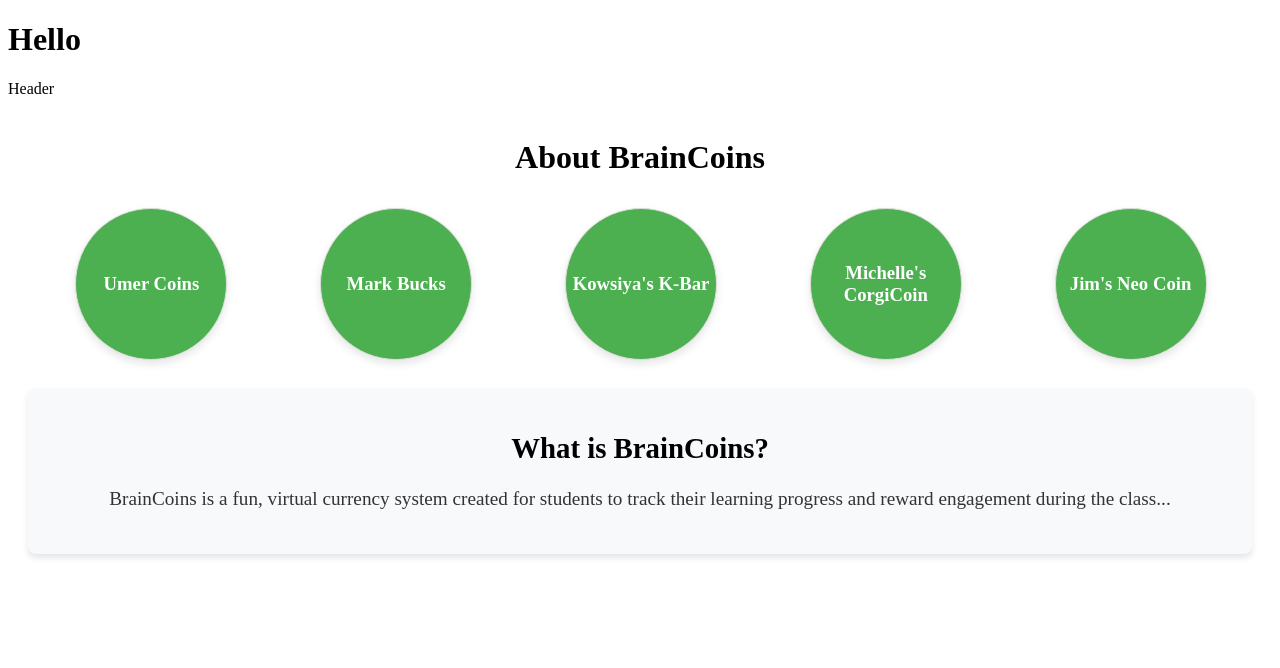
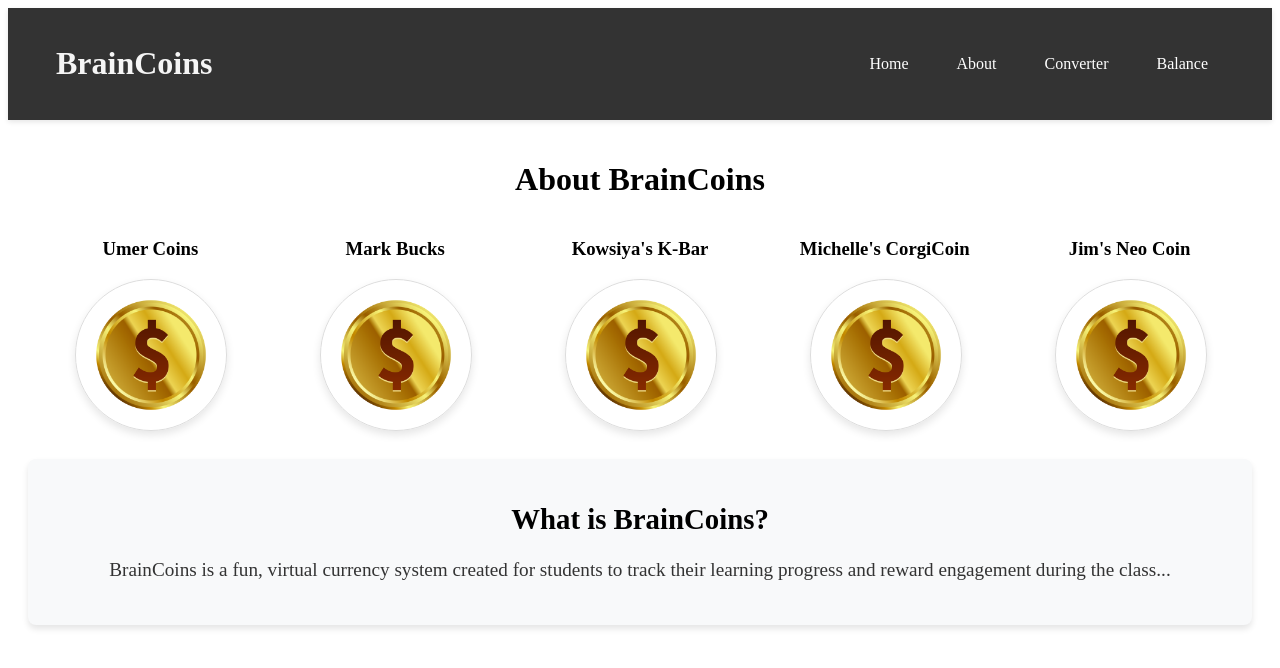
Before and after one commit to gillnim/braincoin-client, a React (Vite) app: page / in a window 1280 px wide. Shown: the top 668 px of the page. Built offline with nearby package versions, Linux system fonts and the light colour scheme.

Commit message:
add: coin image

```diff
--- a/src/App.jsx
+++ b/src/App.jsx
@@ -5,7 +5,6 @@ import Header from './components/Header/Header';
 function App() {
   return (
     <div className='BrainCoins'>
-      <h1>Hello</h1>
       <Header />
       <About />
     </div>
--- a/src/components/About/About.jsx
+++ b/src/components/About/About.jsx
@@ -52,7 +52,7 @@ const About = () => {
                 ))}
             </div>
 
-            {/* Dropdown Section should be here, above "What is BrainCoins?" */}
+
             {selectedCoin && isFlipped && (
                 <div className="coin-info-dropdown">
                     <h3>{selectedCoin.name}</h3>
--- a/src/components/About/About.sass
+++ b/src/components/About/About.sass
@@ -6,7 +6,7 @@
   display: flex
   justify-content: space-around
   margin-bottom: 20px
-  flex-wrap: wrap  // Makes the layout responsive
+  flex-wrap: wrap
 
 .about-app
   padding: 20px
--- a/src/components/CoinCard/CoinCard.jsx
+++ b/src/components/CoinCard/CoinCard.jsx
@@ -20,10 +20,10 @@ const CoinCard = ({ coin, onFlip }) => {
     const instructorImage = instructorImages[coin.name];
 
     return (
-        <div className="coin-card-wrapper">
+        <div className="coin-card-wrapper"><h3>{coin.name || 'Unknown Coin'}</h3>
             <div className={`coin-card ${flipped ? 'flipped' : ''}`} onClick={handleFlip}>
                 <div className="coin-card-front">
-                    <h3>{coin.name || 'Unknown Coin'}</h3>
+
                 </div>
                 <div className="coin-card-back">
                     {instructorImage ? (
--- a/src/components/CoinCard/CoinCard.scss
+++ b/src/components/CoinCard/CoinCard.scss
@@ -23,8 +23,11 @@
     }
 
     .coin-card-front {
-        background-color: #4caf50;
-        color: white;
+        background-image: url('../../images/coin.png'); // Add your background image here
+        background-size: cover;
+        background-position: center;
+        color: rgb(0, 0, 0);
+        text-shadow: 1px 1px 4px rgba(0, 0, 0, 0.5); // Optional: text shadow for better readability
     }
 
     .coin-card-back {
--- a/src/components/Header/Header.jsx
+++ b/src/components/Header/Header.jsx
@@ -1,9 +1,30 @@
-import React from 'react'
+import React from 'react';
+import './Header.scss';
 
 const Header = () => {
     return (
-        <div>Header</div>
-    )
-}
+        <header className="header">
+            <div className="header-container">
+                <h1 className="header-title">BrainCoins</h1>
+                <nav className="nav">
+                    <ul className="nav-list">
+                        <li className="nav-item">
+                            <a href="/" className="nav-link">Home</a>
+                        </li>
+                        <li className="nav-item">
+                            <a href="/about" className="nav-link">About</a>
+                        </li>
+                        <li className="nav-item">
+                            <a href="/converter" className="nav-link">Converter</a>
+                        </li>
+                        <li className="nav-item">
+                            <a href="/balance" className="nav-link">Balance</a>
+                        </li>
+                    </ul>
+                </nav>
+            </div>
+        </header>
+    );
+};
 
-export default Header
+export default Header;
--- a/src/components/Header/Header.scss
+++ b/src/components/Header/Header.scss
@@ -0,0 +1,63 @@
+.header {
+    background-color: #333;
+    padding: 1rem;
+    color: white;
+    text-align: center;
+    box-shadow: 0 2px 5px rgba(0, 0, 0, 0.1);
+
+    .header-container {
+        display: flex;
+        justify-content: space-between;
+        align-items: center;
+        max-width: 1200px;
+        margin: 0 auto;
+        padding: 0 2rem;
+    }
+
+    .header-title {
+        font-size: 2rem;
+        font-weight: bold;
+        color: #f5f5f5;
+    }
+
+    .nav {
+        .nav-list {
+            display: flex;
+            gap: 1rem;
+            list-style: none;
+            margin: 0;
+            padding: 0;
+        }
+
+        .nav-item {
+            .nav-link {
+                color: white;
+                text-decoration: none;
+                font-size: 1rem;
+                font-weight: 500;
+                padding: 0.5rem 1rem;
+                transition: background-color 0.3s;
+
+                &:hover {
+                    background-color: #4caf50;
+                    border-radius: 0.5rem;
+                }
+            }
+        }
+    }
+}
+
+@media (max-width: 768px) {
+    .header-container {
+        flex-direction: column;
+    }
+
+    .nav-list {
+        flex-direction: column;
+        gap: 0.5rem;
+    }
+
+    .header-title {
+        margin-bottom: 1rem;
+    }
+}
```
Also changed, not shown: src/images/coin.png (added).
